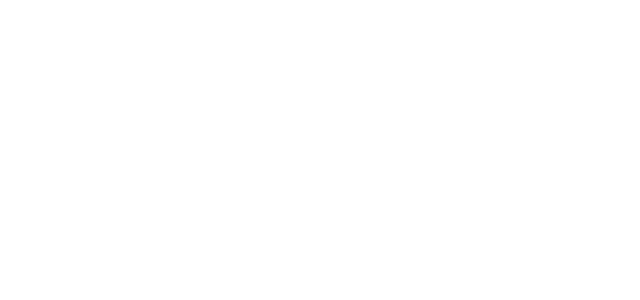
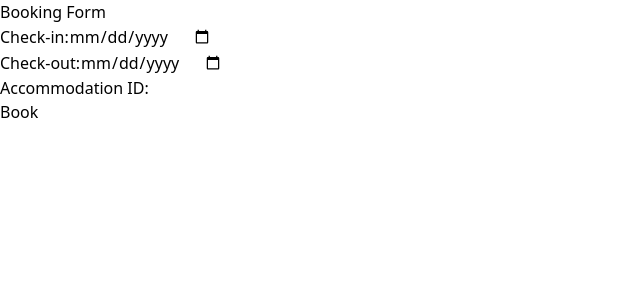
Before and after one commit to Cobidex/BookingsDotCom, a React (Vite) app in the folder frontend/: page /BookingForm in a window 1280 px wide. Before the commit this address had no page. Shown: the top 300 px of the page, without its empty margins (0-640 px from the left). Built offline with nearby package versions, Linux system fonts and the light colour scheme.

Commit message:
"Built BookingDetails and BookingForm components"

```diff
--- a/frontend/src/App.jsx
+++ b/frontend/src/App.jsx
@@ -2,6 +2,8 @@ import React from 'react'
 import { BrowserRouter as Router, Routes, Route } from 'react-router-dom'
 import SignIn from './components/signIn and signUp/SignIn'
 import SignUp from './components/signIn and signUp/SignUp'
+import BookingForm from './components/booking/BookingForm'
+import BookingDetails from './components/booking/BookingDetails'
 
 
 const App = () => {
@@ -13,6 +15,8 @@ const App = () => {
         <Routes>
           <Route path='/SignIn' element={<SignIn />} />
           <Route path='/SignUp' element={<SignUp />} />
+          <Route path='/BookingForm' element={<BookingForm />} />
+          <Route path='BookingDetails' element={<BookingDetails />} />
         </Routes>
     </>
   )
--- a/frontend/src/components/booking/BookingDetails.jsx
+++ b/frontend/src/components/booking/BookingDetails.jsx
@@ -1,9 +1,45 @@
-import React from 'react'
+import React, { useEffect, useState } from 'react';
+import axios from 'axios';
 
-const BookingDetails = () => {
+const BookingDetails = ({ bookingId }) => {
+  const [booking, setBooking] = useState(null);
+  const [errorMessage, setErrorMessage] = useState('');
+
+  useEffect(() => {
+    const fetchBookingDetails = async () => {
+      setErrorMessage('');
+
+      try {
+        const response = await axios.get(`/api/booking/${bookingId}`);
+
+        setBooking(response.data);
+      } catch (error) {
+        console.error('Failed to fetch booking details:', error.response.data);
+        setErrorMessage('Failed to fetch booking details');
+      }
+    };
+
+    fetchBookingDetails();
+  }, [bookingId]);
+
+  if (errorMessage) {
+    return <p>{errorMessage}</p>;
+  }
+
+  if (!booking) {
+    return <p>Loading booking details...</p>;
+  }
+
   return (
-    <div>BookingDetails</div>
-  )
-}
+    <div>
+      <h2>Booking Details</h2>
+      <p>Check-in: {booking.checkIn}</p>
+      <p>Check-out: {booking.checkOut}</p>
+      <p>User ID: {booking.user_id}</p>
+      <p>Accommodation ID: {booking.accomo_id}</p>
+      {/* Add additional booking details as needed */}
+    </div>
+  );
+};
 
-export default BookingDetails
+export default BookingDetails;
--- a/frontend/src/components/booking/BookingForm.jsx
+++ b/frontend/src/components/booking/BookingForm.jsx
@@ -1,9 +1,72 @@
-import React from 'react'
+import React, { useState } from 'react';
+import axios from 'axios';
 
 const BookingForm = () => {
+  const [checkIn, setCheckIn] = useState('');
+  const [checkOut, setCheckOut] = useState('');
+  const [accommodationId, setAccommodationId] = useState('');
+  const [errorMessage, setErrorMessage] = useState('');
+
+  const handleFormSubmit = async (e) => {
+    e.preventDefault();
+    setErrorMessage('');
+
+    try {
+      const response = await axios.post('/api/booking/book', {
+        checkIn,
+        checkOut,
+        accommodationId,
+      });
+
+      console.log('Booking created:', response.data);
+      // Do something with the created booking data if needed
+
+      // Clear form inputs
+      setCheckIn('');
+      setCheckOut('');
+      setAccommodationId('');
+    } catch (error) {
+      console.error('Failed to create booking:', error.response.data);
+      setErrorMessage('Failed to create booking');
+    }
+  };
+
   return (
-    <div>BookingForm</div>
-  )
-}
+    <div>
+      <h2>Booking Form</h2>
+      <form onSubmit={handleFormSubmit}>
+        <div>
+          <label>Check-in:</label>
+          <input
+            type="date"
+            value={checkIn}
+            onChange={(e) => setCheckIn(e.target.value)}
+            required
+          />
+        </div>
+        <div>
+          <label>Check-out:</label>
+          <input
+            type="date"
+            value={checkOut}
+            onChange={(e) => setCheckOut(e.target.value)}
+            required
+          />
+        </div>
+        <div>
+          <label>Accommodation ID:</label>
+          <input
+            type="text"
+            value={accommodationId}
+            onChange={(e) => setAccommodationId(e.target.value)}
+            required
+          />
+        </div>
+        {errorMessage && <p>{errorMessage}</p>}
+        <button type="submit">Book</button>
+      </form>
+    </div>
+  );
+};
 
-export default BookingForm
+export default BookingForm;
```
